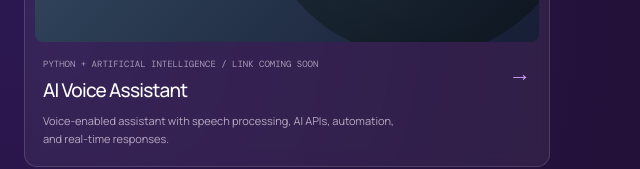
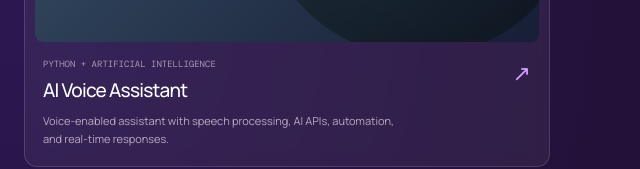
Before and after one commit to kishna-chaudhary/portfolio, a plain HTML site: page index.html in a window 1280 px wide. Shown: the part 1752-1921 px from the top of the page, 630-1270 px from the left. Drawn offline with nearby package versions, Linux system fonts and the light colour scheme.

Commit message:
Add AI Voice Assistant repository link
Co-authored-by: Copilot <223556219+Copilot@users.noreply.github.com>

```diff
--- a/index.html
+++ b/index.html
@@ -45,7 +45,7 @@
         <div class="section-heading reveal"><div><p class="eyebrow">01 / Featured projects</p><h2>Built to make<br /><em>an impact.</em></h2></div><p class="section-aside">Selected applications and experiments across full-stack development, artificial intelligence, and product design.</p></div>
         <div class="project-grid">
           <a class="project-card project-large reveal" href="https://github.com/kishna-chaudhary/skillforge" target="_blank" rel="noreferrer"><div class="project-visual visual-nova"><span class="visual-word">SKILL<br />FORGE</span><div class="visual-star">✦</div><div class="visual-planet"></div></div><div class="project-meta"><div><p class="project-type">Full stack web application / React + TypeScript</p><h3>SkillForge</h3><p class="project-description">Employee learning, career roadmaps, assessments, certificates, and analytics in one platform.</p></div><span class="project-arrow">↗</span></div></a>
-          <a class="project-card project-small reveal" href="#contact"><div class="project-visual visual-moss"><div class="moss-circle"></div><span>LISTEN<br />THINK<br />RESPOND</span></div><div class="project-meta"><div><p class="project-type">Python + artificial intelligence / Link coming soon</p><h3>AI Voice Assistant</h3><p class="project-description">Voice-enabled assistant with speech processing, AI APIs, automation, and real-time responses.</p></div><span class="project-arrow">→</span></div></a>
+          <a class="project-card project-small reveal" href="https://github.com/kishna-chaudhary/Ai-voice-assistant-" target="_blank" rel="noreferrer"><div class="project-visual visual-moss"><div class="moss-circle"></div><span>LISTEN<br />THINK<br />RESPOND</span></div><div class="project-meta"><div><p class="project-type">Python + artificial intelligence</p><h3>AI Voice Assistant</h3><p class="project-description">Voice-enabled assistant with speech processing, AI APIs, automation, and real-time responses.</p></div><span class="project-arrow">↗</span></div></a>
           <a class="project-card project-small reveal" href="https://github.com/kishna-chaudhary/orbit-saas-landing-page" target="_blank" rel="noreferrer"><div class="project-visual visual-pulse"><div class="pulse-ring"></div><div class="pulse-ring ring-two"></div><span>ORBIT<br />SAAS<br />LANDING</span></div><div class="project-meta"><div><p class="project-type">Frontend design / SaaS landing page</p><h3>Orbit SaaS Landing Page</h3><p class="project-description">A polished product landing page focused on clear storytelling, visual hierarchy, and modern interface design.</p></div><span class="project-arrow">↗</span></div></a>
           <a class="project-card project-large reveal" href="https://github.com/SoulStoneYT/InterClg-Voting" target="_blank" rel="noreferrer"><div class="project-visual visual-skin"><div class="skin-shape"></div><span>VOTE<br />WITH<br />IMPACT</span></div><div class="project-meta"><div><p class="project-type">MERN stack / Civic technology</p><h3>Inter-College Voting</h3><p class="project-description">A student voting platform exploring accessible digital participation and transparent election workflows.</p></div><span class="project-arrow">↗</span></div></a>
           <a class="project-card project-small reveal" href="https://github.com/kishna-chaudhary/ipl-win-predictor" target="_blank" rel="noreferrer"><div class="project-visual visual-moss"><div class="moss-circle"></div><span>DATA<br />MEETS<br />THE GAME</span></div><div class="project-meta"><div><p class="project-type">Python / Machine learning concept</p><h3>IPL Win Predictor</h3><p class="project-description">A data-driven project exploring match inputs, analysis, and predictive modeling for cricket outcomes.</p></div><span class="project-arrow">↗</span></div></a>
```
